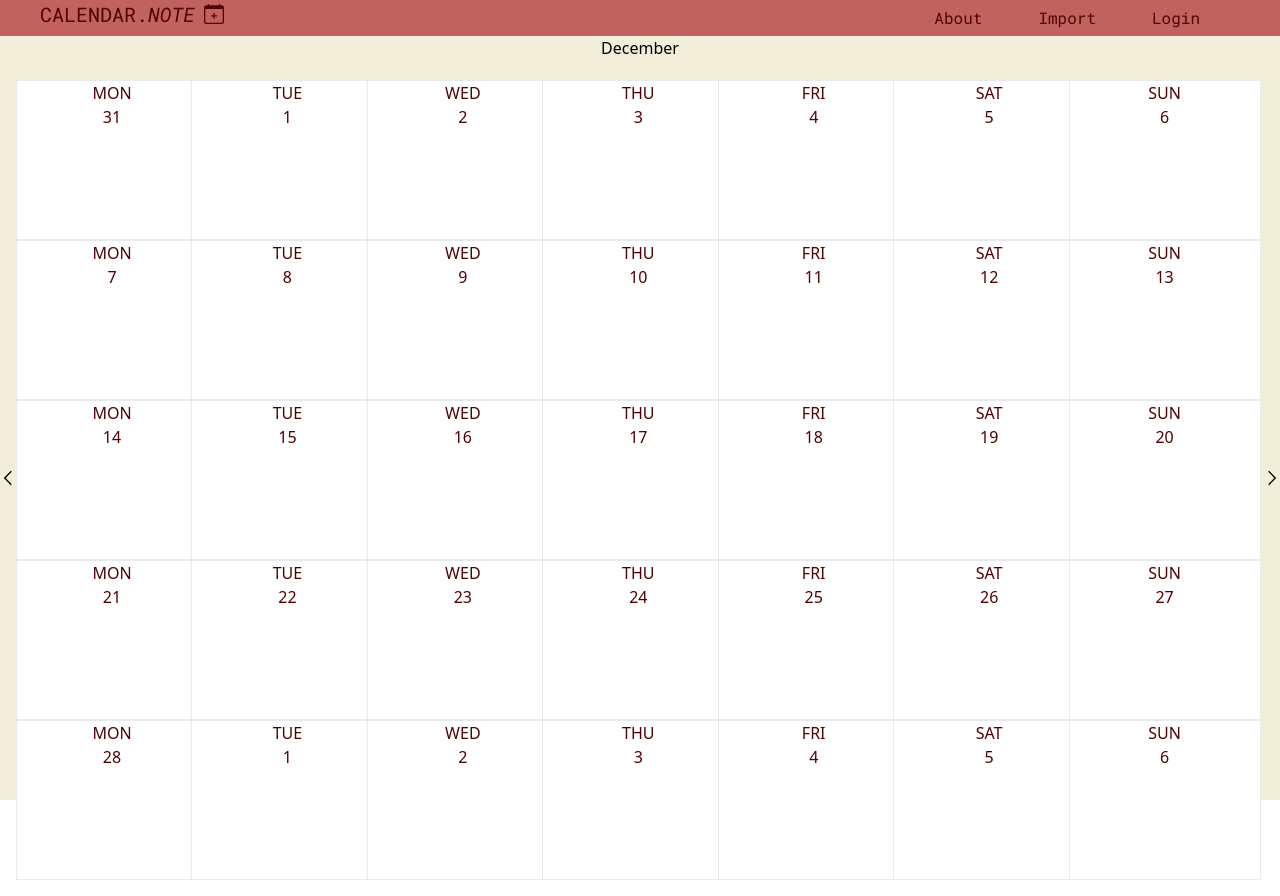
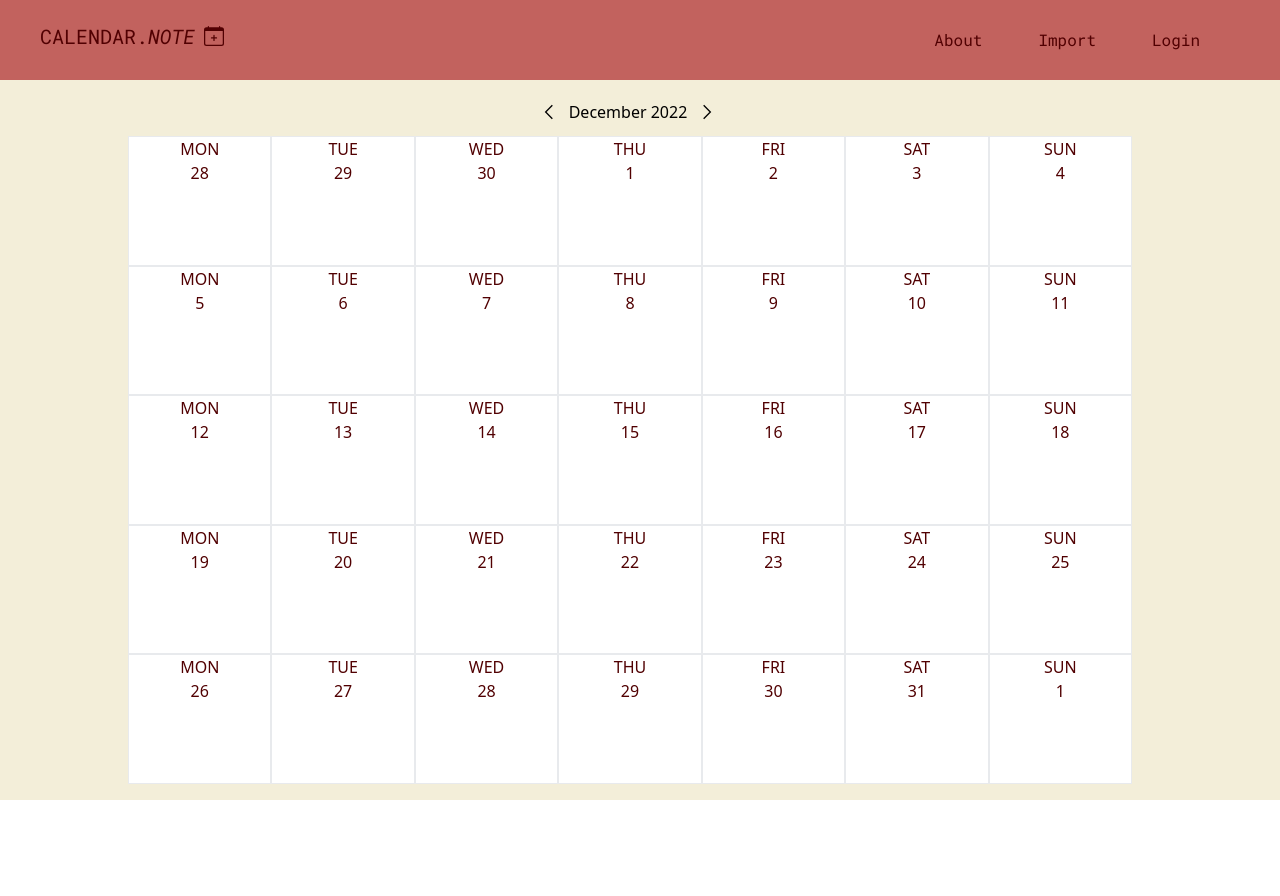
Before and after one commit to C00p3rb123/Calendar.note, a React (Create React App) app: page / in a window 1280 px wide. After the commit the page ends 800 px from the top, so only its background shows below. Built offline with nearby package versions, Linux system fonts and the light colour scheme.

Commit message:
change between months, bug fix for big months, start to use tasks

```diff
--- a/package.json
+++ b/package.json
@@ -16,6 +16,7 @@
     "react-icons": "^4.7.1",
     "react-router-dom": "^6.4.3",
     "react-scripts": "5.0.1",
+    "react-spinners": "^0.13.7",
     "typescript": "^4.9.3",
     "web-vitals": "^2.1.4",
     "workbox-background-sync": "^6.5.4",
--- a/src/Components/Day.tsx
+++ b/src/Components/Day.tsx
@@ -1,5 +1,6 @@
 import moment from "moment";
-import React from "react";
+import React, {useState, useEffect} from "react";
+
 
 type Props =  {
    date: number,
@@ -9,11 +10,41 @@ type Props =  {
 
 const Day: React.FC<Props> = ({date, abbreviation}) =>{
 
+    const [isClicked, setIsClicked] = useState(false)
+    const [task, setTask] = useState<string>()
+    const [tasks, setTasks] = useState<string[]>([])
+
+    const updatingTasks = (task: string) => {
+        setTask(task)
+
+
+    }
+
+
+    useEffect(() => {
+        console.log(task)
+        console.log(isClicked)
+        if(!isClicked && task){
+            setTasks([...tasks, task])
+            setTask(undefined)
+        }
+        console.log(tasks)
+    }, [isClicked])
+
 
     return(
-        <div className="flex flex-col items-center bg-white text-maroon border border-gray-300/50 h-40 w-48">
+        <div className="flex flex-col items-center bg-white text-maroon border border-gray-300/50 w-full" onClick={() => setIsClicked(!isClicked)} >
            <span>{abbreviation.toUpperCase()}</span>
            <span className="">{date}</span>
+           <div className="flex flex-col self-start w-full space-y-1 pb-1">
+            {tasks.map(task => (
+            <div className="bg-maroon text-white">
+                {task}
+            </div>
+                ))}
+           </div>
+           {isClicked && <input autoFocus className="bg-maroon text-white self-start w-full" onChange={(text) => updatingTasks(text.target.value)}></input>}
+
 
         </div>
     )
--- a/src/Components/Month/Month.tsx
+++ b/src/Components/Month/Month.tsx
@@ -1,10 +1,8 @@
-import React, {useState} from "react";
-import moment from 'moment';
-import Day from "../Day";
-import { format } from "path";
-import { isDebuggerStatement } from "typescript";
 import {useMonth} from '../../Hooks/useMonth'
-import {GrNext, GrPrevious} from "react-icons/gr"
+import { MonthTitle } from './MonthTitle'
+import {useState} from "react"
+import moment from 'moment'
+
 
 
 type Props = {
@@ -15,13 +13,11 @@ type Props = {
 const Month = ({month, format}: Props) => {
 
     const monthDisplayDates = useMonth(format, month)
+    const style5rows = 1;
 
     return(
-        <div className="flex justify-center">
-        <button>
-            <GrPrevious/>
-            </button>
-            <div className="grid grid-cols-7 w-fit pb-4 pr-5 pt-5">
+        <div className="flex flex-col items-center h-full w-4/5">
+            <div className="grid grid-cols-7 h-full w-full pb-4 pr-5">
             {monthDisplayDates.map(week => {
                 return(week.map(day =>{
                     return(day)
@@ -29,9 +25,6 @@ const Month = ({month, format}: Props) => {
             })}
 
         </div>
-        <button>
-            <GrNext/>
-        </button>
         </div>
 
     )}
--- /dev/null
+++ b/src/Components/Task/Task.tsx
@@ -0,0 +1,23 @@
+import React, {useState} from 'react'
+import {TiTick} from 'react-icons/ti'
+import {RiDeleteBin6Line} from 'react-icons/ri'
+import {CiEdit} from 'react-icons/ci'
+import {Task} from '../../Types/types'
+
+
+export const TaskDisplay = ({message}: Task) => {
+
+    const [task, setTask] = useState<string>(message);
+    const [isComplete, setIsComplete] = useState<boolean>(false)
+    return (
+        <div className="bg-maroon text-white">
+            {message}
+            <div>
+             <CiEdit/>
+             <TiTick/>
+             <RiDeleteBin6Line/>
+            </div>
+        </div>
+    )
+
+}
--- /dev/null
+++ b/src/Components/Task/useTask.tsx
@@ -0,0 +1,6 @@
+import React, {useState} from 'react'
+
+export const useTask = () => {
+
+
+}
--- a/src/Hooks/useMonth.tsx
+++ b/src/Hooks/useMonth.tsx
@@ -7,10 +7,16 @@ export const useMonth =(formatStart: number, month: number) => {
 
     let TotalCells = 35;
     const daysInWeek = 7;
-    const daysinMonth = (moment().month(month).date());
+    const daysinMonth = (moment().month(month).daysInMonth());
     const startofMonth: moment.Moment = moment().startOf('month').month(month);
-    const availableCells: number = TotalCells - startofMonth.weekday() - formatStart;
-    var monthDate: moment.Moment = (startofMonth.subtract(startofMonth.weekday() - formatStart, 'days'));
+    const startofMonthWeekday = () => {
+        if(startofMonth.weekday() === 0){
+            return daysInWeek;
+        }
+        return(startofMonth.weekday())
+    }
+    const availableCells: number = TotalCells - startofMonthWeekday(); //startofMonth weekday refers to the number of the weeekday eg monday = 1, tues = 2
+    var monthDate: moment.Moment = (startofMonth.subtract(startofMonthWeekday() - formatStart, 'days')); //calculates the first monday of the month
 
     const rows = (): number => {
         if (availableCells < daysinMonth) {
--- a/src/Pages/Home.tsx
+++ b/src/Pages/Home.tsx
@@ -1,31 +1,49 @@
 import React, {useEffect, useState}  from "react";
 import Navigation from "../Components/Navigation";
 import Month from "../Components/Month/Month";
+import Day from "../Components/Day";
 import moment from "moment";
+import { GrPrevious, GrNext } from "react-icons/gr";
+import GridLoader from "../../node_modules/react-spinners/GridLoader"
 
 const Home = () => {
     const [month, setMonth] = useState(moment().month());
     const [monthFormatted, setMonthFormatted] = useState<string>();
 
     useEffect(() => {
-        setMonthFormatted(moment().month(month).format('MMMM'))
+        setMonthFormatted(moment().month(month).format('MMMM YYYY'));
+        console.log("hi there")
 
     }, [month])
 
+    const nextMonth = () => {
+        setMonth(month+1);
+    }
 
+    const previousMonth = () => {
+        setMonth(month-1)
+
+    }
     return (
-        <div className="flex flex-col s bg-beige bg-cover h-screen justify-between">
+        <div className="flex flex-col s bg-beige bg-cover h-screen">
             <Navigation/>
-            <div className="flex flex-col items-center">
-            {`${monthFormatted}`}
-            <Month month={1} format={1}/>
-            </div>
-
-
-
-
-
-
+            {monthFormatted ?
+             <div className="flex flex-col items-center grow">
+             <div className="flex pt-5 pr-6 pb-3">
+                 <button className="pr-3"onClick={() =>
+                 previousMonth()
+                 }>
+                 <GrPrevious />
+                 </button>
+                 {`${monthFormatted}`}
+                 <button className="pl-3" onClick={() =>
+                 nextMonth()
+                 }>
+                 <GrNext />
+                 </button>
+             </div>
+         <Month month={month} format={1}/>
+         </div>: <div className="flex justify-center grow items-center "> <GridLoader color="maroon"/> </div>}
         </div>
     )
 }
--- /dev/null
+++ b/src/Types/types.ts
@@ -0,0 +1,3 @@
+export type Task = {
+    message: string
+}
```
Also changed, not shown: src/App.tsx (+9 -7 lines), 1 other file (tests, documents, lock files or other folders).
